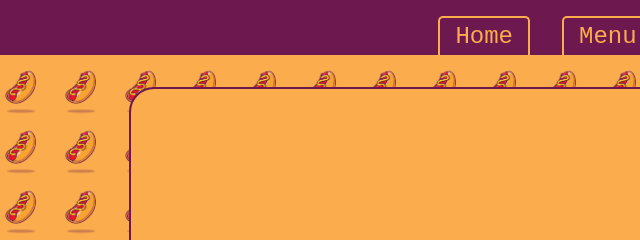
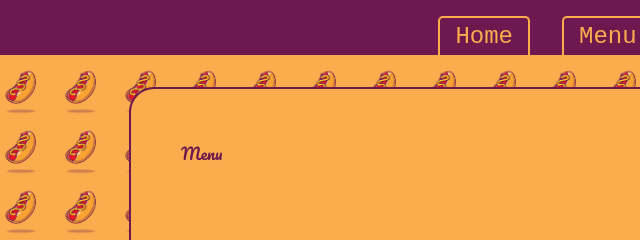
Before and after one commit to norristown/hotdogheaven, a website built with webpack: page dist/index.html in a window 1280 px wide. Both pictures are taken after a click on the element "Menu". Shown: the top 240 px of the page, 9-649 px from the left. Built offline with nearby package versions, Linux system fonts and the light colour scheme.

Commit message:
trying to get images to work on github pages

```diff
--- a/src/index.js
+++ b/src/index.js
@@ -24,20 +24,26 @@ import './style.css';
 // content.appendChild(component())
 
 import PageOne from './pageOne.js';
+import PageTwo from './pageTwo.js'
 
-const body = new PageOne
+const one = new PageOne
+const two = new PageTwo
 
 const tabHome = document.querySelector('.tab');
 const tabMenu = document.querySelector('.menu');
 const tabAbout = document.querySelector('.about');
 const content = document.querySelector('.content')
 
-tabHome.addEventListener('click', () => {
-    console.log('home click')
-    content.innerHTML = ''
-    body.pageOneFunction()
-})
+tabHome.addEventListener('click', loadWebPage)
 tabMenu.addEventListener('click', () => {
     console.log('menu click')
     content.innerHTML = '';
+    two.menuFunction()
 })
+
+function loadWebPage () {
+    content.innerHTML = ''
+    one.home()
+}
+
+loadWebPage()
--- a/src/pageOne.js
+++ b/src/pageOne.js
@@ -1,7 +1,7 @@
 export default class PageOne {
     constructor(className, divContent) {
 
-        if (typeof divContent === "undefined") { this.div = this.pageOneFunction() }
+        if (typeof divContent === "undefined") { this.div = this.home() }
         this.className = className;
         this.div = divContent;
 
@@ -10,18 +10,18 @@ export default class PageOne {
         this.element.innerHTML = divContent;
     }
 
-    pageOneFunction() {
+    home() {
         const testClass = 'container'
         const testContent = 'Hot Dog Heaven'
         const blurbClass = 'description'
         const blurbContent = `"Hot Dog Heaven is the best in hot dog flavor!
-    I come by at least three times a week and I would actually come more,
-    but I must exhbit some kind of self-control! HOT DOG HEAVEN NUMBER ONE!"`
-        const cuteHotDogSrc = `<img src="src/cute_hotdog.jpg" class="hot-dog" alt="cute hot dog" width="200" height="200">`;
+            I come by at least three times a week and I would actually come more,
+            but I must exhbit some kind of self-control! HOT DOG HEAVEN NUMBER ONE!"`
+        const cuteHotDogSrc = `<img src="/src/images/cute_hotdog.jpg" class="hot-dog" alt="cute hot dog" width="200" height="200">`;
         const cuteHotDogClassName = 'hot-dog'
 
         const spotClass = 'spot'
-        const spotSrc = `-Spot<img src ="src/dog_quote.jpg" alt="handsome dog" class="spot-pic">`
+        const spotSrc = `-Spot<img src ="/src/images/dog_quote.jpg" alt="handsome dog" class="spot-pic">`
 
         const title = new PageOne(testClass, testContent)
         const blurb = new PageOne(blurbClass, blurbContent)
--- /dev/null
+++ b/src/pageTwo.js
@@ -0,0 +1,26 @@
+import PageOne from './pageOne.js';
+
+export default class PageTwo extends PageOne {
+    constructor(a, b) {
+        super(a, b);
+    }
+
+    menuFunction() {
+        const menu = {
+            first: 'Hot Dog With No Bun',
+            second: 'Hot Dog With Bun',
+            third: 'Two Dogs One Bun',
+            fourth: 'Double Royal With Cheese',
+            milkshakes: 'Milkshakes'
+        }
+
+        const menuDisplay = new PageTwo('className', 'Menu')
+        const content = document.querySelector('.content')
+        content.appendChild(menuDisplay.element)
+
+        for (const [key, value] of Object.entries(menuDisplay)) {
+            const hourInfo = new PageOne('hour-info', `${key[value]}`)
+            hoursDiv.appendChild(hourInfo.element)
+        }
+    }
+}
--- a/src/style.css
+++ b/src/style.css
@@ -3,7 +3,7 @@ body {
     display: flex;
     flex-direction: column;
     align-items: center;
-    background-image: url(/src/hotdog_bg.jpg);
+    background-image: url(/src/images/hotdog_bg.jpg);
     background-size: 60px;
     margin: 0;
 }
```
Also changed, not shown: dist/main.js, src/cat.jpg (deleted), src/images/hotdog_bg.jpg (renamed from src/hotdog_bg.jpg), 4 other files.
